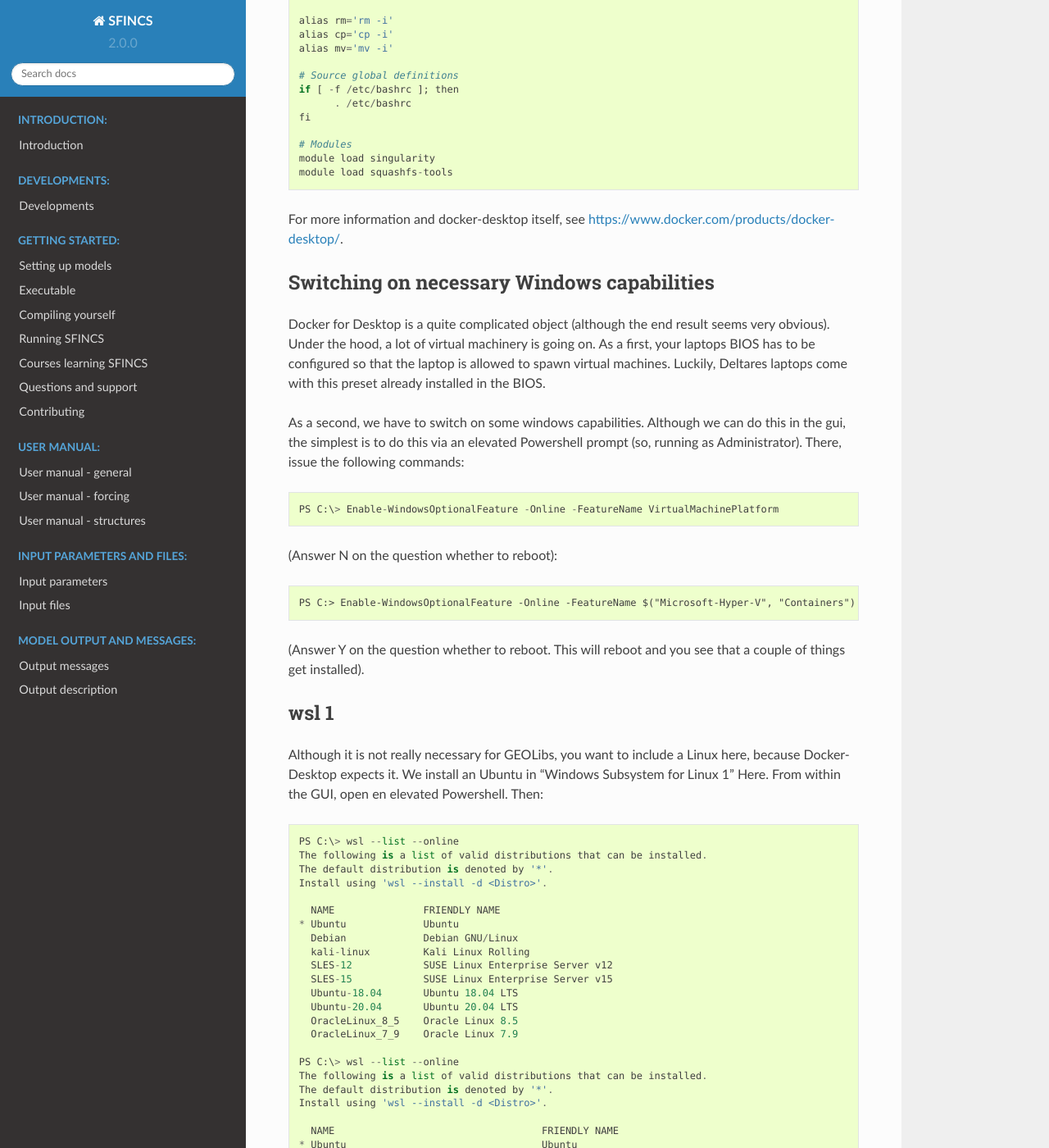
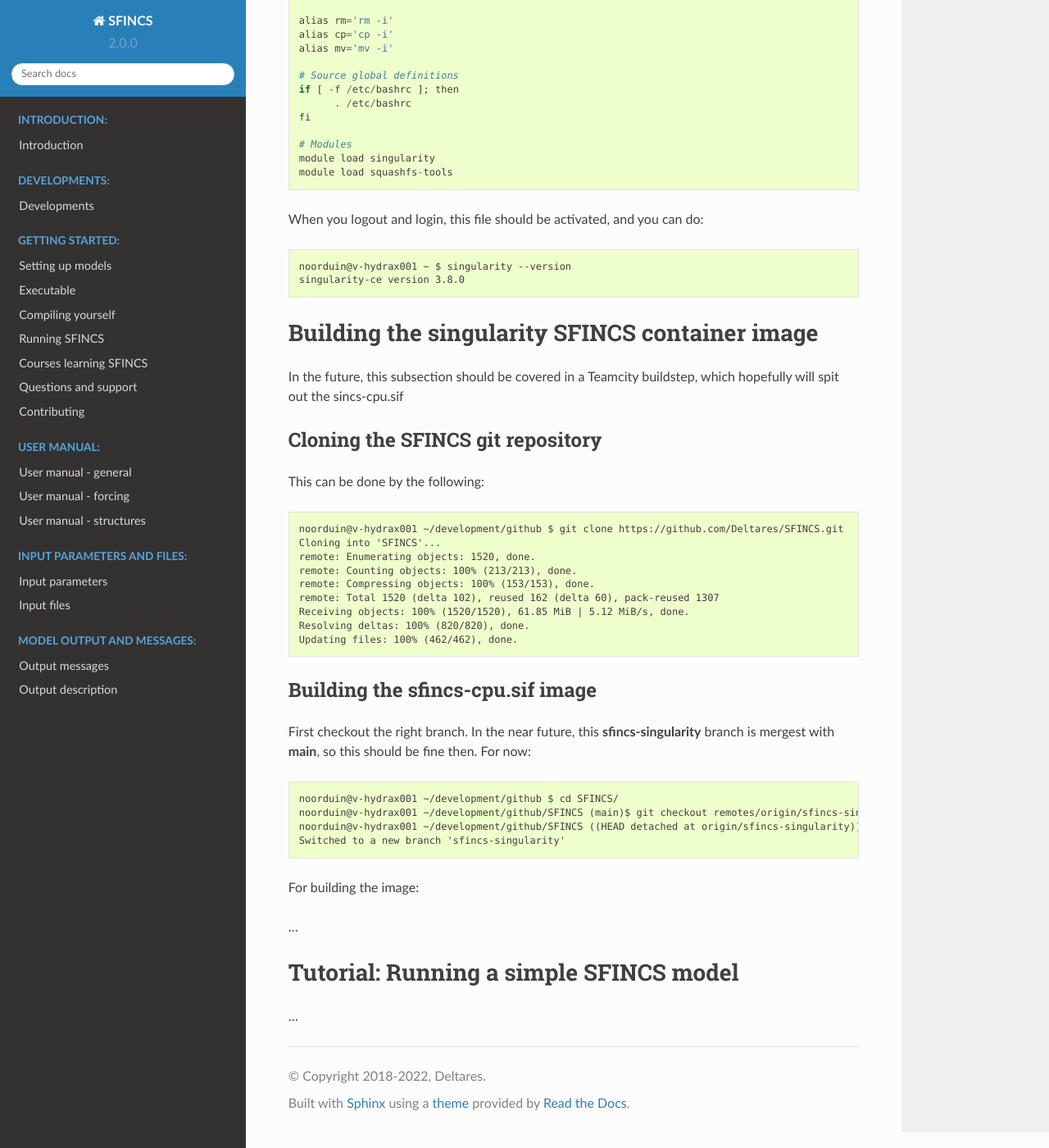
Before and after one commit to Deltares/SFINCS, a Sphinx documentation site: the page built from docs/singularity.rst, in a window 1280 px wide and 1400 px high, scrolled down 572 px. Shown: the whole window at 82% size. Built offline with Sphinx 7.4.7 and the Read the Docs theme 2.0.0, drawn with Linux system fonts in a browser that asks for light colours; some of the changed text lies outside the part shown.

Commit message:
Singularity documentation bump

```diff
--- a/docs/singularity.rst
+++ b/docs/singularity.rst
@@ -35,176 +35,55 @@
   module load singularity
   module load squashfs-tools
 
+When you logout and login, this file should be activated, and you can do::
+
+  noorduin@v-hydrax001 ~ $ singularity --version
+  singularity-ce version 3.8.0
+
+
+Building the singularity SFINCS container image
+===============================================
+
+In the future, this subsection should be covered in a Teamcity buildstep, which hopefully will spit out the sincs-cpu.sif
+
+Cloning the SFINCS git repository
+---------------------------------
+
+This can be done by the following::
+
+  noorduin@v-hydrax001 ~/development/github $ git clone https://github.com/Deltares/SFINCS.git
+  Cloning into 'SFINCS'...
+  remote: Enumerating objects: 1520, done.
+  remote: Counting objects: 100% (213/213), done.
+  remote: Compressing objects: 100% (153/153), done.
+  remote: Total 1520 (delta 102), reused 162 (delta 60), pack-reused 1307
+  Receiving objects: 100% (1520/1520), 61.85 MiB | 5.12 MiB/s, done.
+  Resolving deltas: 100% (820/820), done.
+  Updating files: 100% (462/462), done.
+
+
+Building the sfincs-cpu.sif image
+---------------------------------
+
+First checkout the right branch. In the near future, this **sfincs-singularity** branch is mergest with **main**, so this should be
+fine then. For now::
+
+  noorduin@v-hydrax001 ~/development/github $ cd SFINCS/
+  noorduin@v-hydrax001 ~/development/github/SFINCS (main)$ git checkout remotes/origin/sfincs-singularity
+  noorduin@v-hydrax001 ~/development/github/SFINCS ((HEAD detached at origin/sfincs-singularity))$ git switch -c sfincs-singularity
+  Switched to a new branch 'sfincs-singularity'
+
+For building the image:
 
 
 
-For more information and docker-desktop itself, see https://www.docker.com/products/docker-desktop/.
-
-Switching on necessary Windows capabilities
--------------------------------------------
-
-Docker for Desktop is a quite complicated object (although the end result seems very obvious). Under the hood, a lot of virtual machinery
-is going on. As a first, your laptops BIOS has to be configured so that the laptop is allowed to spawn virtual machines. Luckily, Deltares
-laptops come with this preset already installed in the BIOS.
-
-As a second, we have to switch on some windows capabilities. Although we can do this in the gui, the simplest is to do this via an elevated
-Powershell prompt (so, running as Administrator). There, issue the following commands::
-
-  PS C:\> Enable-WindowsOptionalFeature -Online -FeatureName VirtualMachinePlatform
-
-(Answer N on the question whether to reboot)::
-
-  PS C:> Enable-WindowsOptionalFeature -Online -FeatureName $("Microsoft-Hyper-V", "Containers") -All
-
-(Answer Y on the question whether to reboot. This will reboot and you see that a couple of things get installed).
 
 
-wsl 1
------
 
-Although it is not really necessary for GEOLibs, you want to include a Linux here, because Docker-Desktop expects it. We install an Ubuntu
-in "Windows Subsystem for Linux 1" Here. From within the GUI, open en elevated Powershell. Then::
-
-  PS C:\> wsl --list --online
-  The following is a list of valid distributions that can be installed.
-  The default distribution is denoted by '*'.
-  Install using 'wsl --install -d <Distro>'.
-
-    NAME               FRIENDLY NAME
-  * Ubuntu             Ubuntu
-    Debian             Debian GNU/Linux
-    kali-linux         Kali Linux Rolling
-    SLES-12            SUSE Linux Enterprise Server v12
-    SLES-15            SUSE Linux Enterprise Server v15
-    Ubuntu-18.04       Ubuntu 18.04 LTS
-    Ubuntu-20.04       Ubuntu 20.04 LTS
-    OracleLinux_8_5    Oracle Linux 8.5
-    OracleLinux_7_9    Oracle Linux 7.9
-
-  PS C:\> wsl --list --online
-  The following is a list of valid distributions that can be installed.
-  The default distribution is denoted by '*'.
-  Install using 'wsl --install -d <Distro>'.
-
-    NAME                                   FRIENDLY NAME
-  * Ubuntu                                 Ubuntu
-    Debian                                 Debian GNU/Linux
-    kali-linux                             Kali Linux Rolling
-    Ubuntu-18.04                           Ubuntu 18.04 LTS
-    Ubuntu-20.04                           Ubuntu 20.04 LTS
-    Ubuntu-22.04                           Ubuntu 22.04 LTS
-    OracleLinux_8_5                        Oracle Linux 8.5
-    OracleLinux_7_9                        Oracle Linux 7.9
-    SUSE-Linux-Enterprise-Server-15-SP4    SUSE Linux Enterprise Server 15 SP4
-    openSUSE-Leap-15.4                     openSUSE Leap 15.4
-    openSUSE-Tumbleweed                    openSUSE Tumbleweed
-
-  PS C:\> wsl --install -d Ubuntu
-  Installing: Windows Subsystem for Linux
-  Windows Subsystem for Linux has been installed.
-  Installing: Windows Subsystem for Linux
-  [==========================52,0%
-
-After rebooting, the installation of Ubuntu in the Linux Subsystem for Windows will commence, and you see::
-
-  Installing, this may take a few minutes...
-  Please create a default UNIX user account. The username does not need to match your Windows username.
-  For more information visit: https://aka.ms/wslusers
-  Enter new UNIX username: deltares
-  New password:
-  Retype new password:
-  passwd: password updated successfully
-  Installation successful!
-  To run a command as administrator (user "root"), use "sudo <command>".
-  See "man sudo_root" for details.
-
-  Welcome to Ubuntu 22.04.1 LTS (GNU/Linux 5.15.79.1-microsoft-standard-WSL2 x86_64)
-
-  * Documentation:  https://help.ubuntu.com
-  * Management:     https://landscape.canonical.com
-  * Support:        https://ubuntu.com/advantage
-
-  This message is shown once a day. To disable it please create the
-  /home/deltares/.hushlogin file.
-
-This is a ubuntu running inside Windows 10. Just like a normal Ubuntu::
-
-  deltares@DESKTOP-ECMHLMF:~$ sudo su
-  [sudo] password for deltares: ***
-
-  root@DESKTOP-ECMHLMF:/home/deltares#
-  ...
+...
 
 
-wsl 2
------
+Tutorial: Running a simple SFINCS model
+=======================================
 
-The Docker Desktop is only running under wsl 2, so::
-
-  PS C:\> wsl --update
-  Checking for updates.
-  The most recent version of Windows Subsystem for Linux is already installed.
-
-  PS C:\> wsl --set-default-version 2
-
-  PS C:\> wsl -l -v
-    NAME      STATE           VERSION
-  * Ubuntu    Stopped         2
-
-  PS C:\Users\Willem> wsl -l -v
-    NAME      STATE           VERSION
-  * Ubuntu    Stopped         2
-
-
-Installing Docker Desktop on Windows 10
----------------------------------------
-
-This is a GUI Application, so go to the Windows 10 GUI and download and install https://www.docker.com/products/docker-desktop/. During
-the installation, choose the installation option "Use WSL 2 instead of Hyper-V". Then let the installer do its work.
-
-After login out and login in and starting docker desktop. You can do things like::
-
-  PS C:\> docker ps
-  CONTAINER ID   IMAGE     COMMAND   CREATED   STATUS    PORTS     NAMES
-  PS C:\Users\Willem> docker images
-  REPOSITORY   TAG       IMAGE ID   CREATED   SIZE
-  PS C:\Users\Willem> docker search nginx
-  NAME                                              DESCRIPTION                                     STARS     OFFICIAL   AUTOMATED
-  nginx                                             Official build of Nginx.                        17941     [OK]
-  linuxserver/nginx                                 An Nginx container, brought to you by LinuxSâ€¦   182
-  bitnami/nginx                                     Bitnami nginx Docker Image                      150
- [OK]
-
-Windows containers
-------------------
-
-The GEOLibs and the GEOApps (which is essentially GeoLibs bundleled with DStabilityConsole and DGeoFlowConsole) needs to run in windows
-containers and that is an entirely different beast.
-
-To achieve this, right-click the Docker icon in the task bar and choose "Switch to Windows Containers". Now we can do the following::
-
-  PS C:\> hostname
-  L02712              <== Outside the Container
-
-  PS C:\> docker pull mcr.microsoft.com/windows/nanoserver:ltsc2019
-  ltsc2019: Pulling from windows/nanoserver
-  af0153d864f1: Pull complete
-  Digest: sha256:fc2d54de31f170c0bef160137b4dc0a80c2105a218b248dc71c754e1fcabd14f
-  Status: Downloaded newer image for mcr.microsoft.com/windows/nanoserver:ltsc2019
-  mcr.microsoft.com/windows/nanoserver:ltsc2019
-
-  PS C:\> docker images
-  REPOSITORY                             TAG        IMAGE ID       CREATED       SIZE
-  mcr.microsoft.com/windows/nanoserver   ltsc2019   00a00b91628a   2 weeks ago   258MB
-
-  PS C:\> docker run -it mcr.microsoft.com/windows/nanoserver:ltsc2019 cmd
-  Microsoft Windows [Version 10.0.17763.4010]
-  (c) 2018 Microsoft Corporation. All rights reserved.
-
-  C:\>hostname          <== Inside the Container
-  ac77ce348bcc
-
-  C:\>exit
-
-  PS C:\> hostname
-  L02712              <== Outside the Container
+...
```
